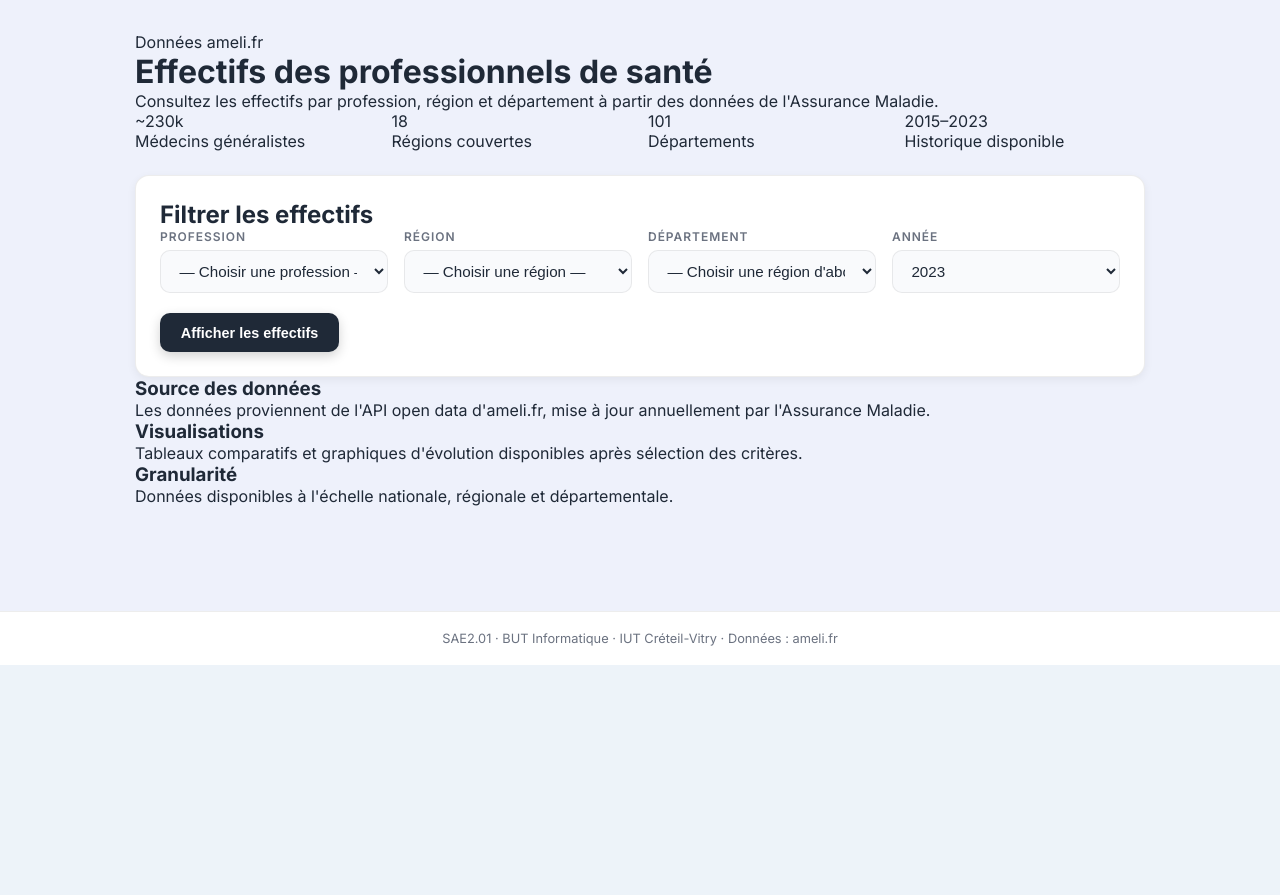
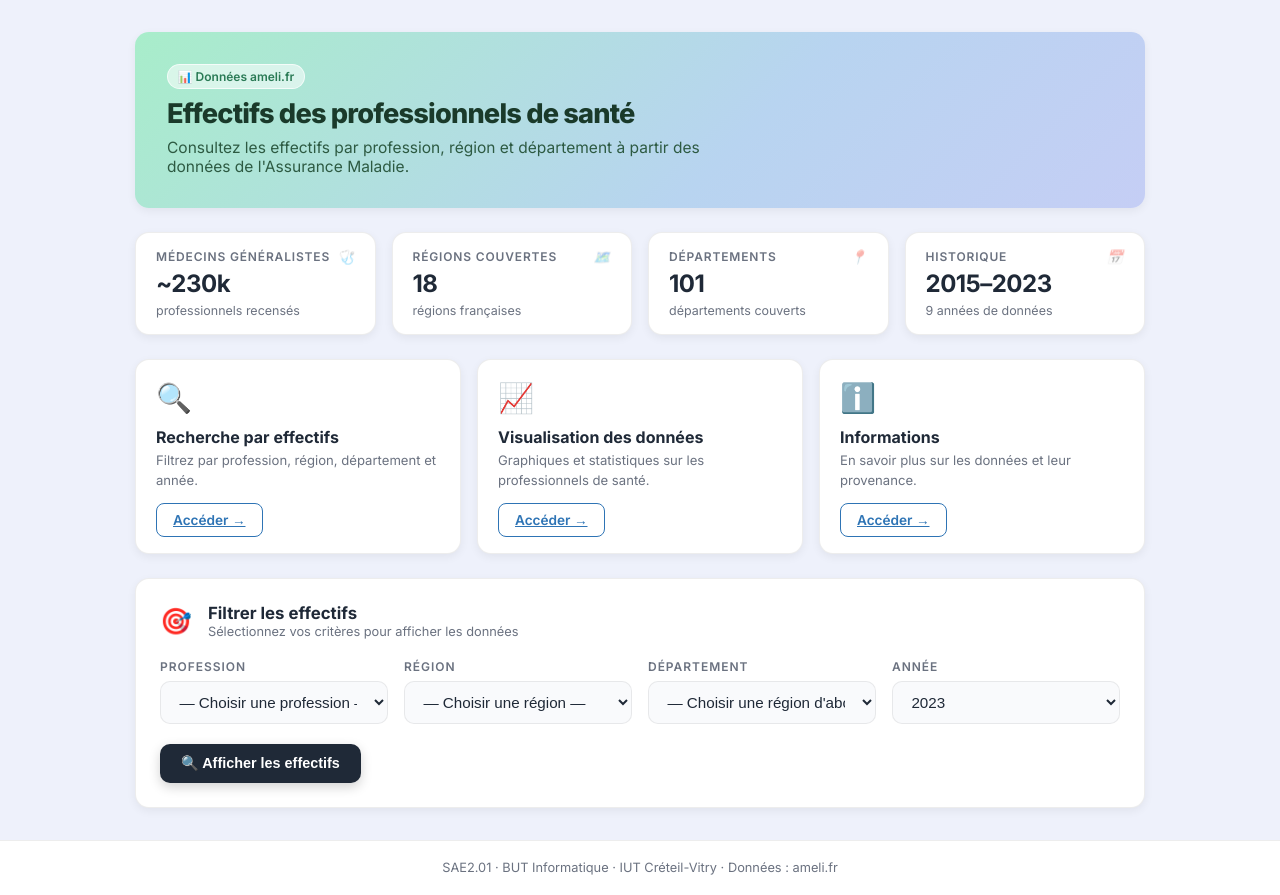
Before and after one commit to SAE201-final-S2/SAE201_DeploiementWeb, a Flask app: page / in a window 1280 px wide. Shown: the part 135-1030 px from the top of the page. Before the commit the page ends 800 px from the top, so only its background shows below. Run offline with Flask 3, Linux system fonts and the light colour scheme; data comes from the database, SQL or seed files in the repository.

Commit message:
Refactor accueil.html layout and update content

```diff
--- a/templates/accueil.html
+++ b/templates/accueil.html
@@ -4,35 +4,76 @@
 
 {% block contenu %}
 
-<div class="hero">
-    <span class="badge">
-        <i class="ti ti-heart-rate-monitor"></i> Données ameli.fr
-    </span>
+<!-- ── Hero ── -->
+<div class="hero-section">
+    <div class="hero-text">
+        <span class="tag">📊 Données ameli.fr</span>
         <h1>Effectifs des professionnels de santé</h1>
         <p>Consultez les effectifs par profession, région et département à partir des données de l'Assurance Maladie.</p>
     </div>
+</div>
 
+<!-- ── Stats ── -->
 <div class="stats-row">
-    <div class="stat">
-        <div class="stat-val">~230k</div>
-        <div class="stat-lbl">Médecins généralistes</div>
+    <div class="stat-card">
+        <div class="stat-label">Médecins généralistes <i>🩺</i></div>
+        <div class="stat-value">~230k</div>
+        <div class="stat-sub">professionnels recensés</div>
     </div>
-    <div class="stat">
-        <div class="stat-val">18</div>
-        <div class="stat-lbl">Régions couvertes</div>
+    <div class="stat-card">
+        <div class="stat-label">Régions couvertes <i>🗺️</i></div>
+        <div class="stat-value">18</div>
+        <div class="stat-sub">régions françaises</div>
     </div>
-    <div class="stat">
-        <div class="stat-val">101</div>
-        <div class="stat-lbl">Départements</div>
+    <div class="stat-card">
+        <div class="stat-label">Départements <i>📍</i></div>
+        <div class="stat-value">101</div>
+        <div class="stat-sub">départements couverts</div>
     </div>
-    <div class="stat">
-        <div class="stat-val">2015–2023</div>
-        <div class="stat-lbl">Historique disponible</div>
+    <div class="stat-card">
+        <div class="stat-label">Historique <i>📅</i></div>
+        <div class="stat-value">2015–2023</div>
+        <div class="stat-sub">9 années de données</div>
     </div>
 </div>
 
+<!-- ── Cards d'accès rapide ── -->
+<div class="quick-cards">
+    <div class="quick-card">
+        <div class="quick-icon">🔍</div>
+        <div class="quick-body">
+            <h3>Recherche par effectifs</h3>
+            <p>Filtrez par profession, région, département et année.</p>
+        </div>
+        <a href="{{ url_for('effectifs.afficher') }}" class="btn btn-outline">Accéder →</a>
+    </div>
+    <div class="quick-card">
+        <div class="quick-icon">📈</div>
+        <div class="quick-body">
+            <h3>Visualisation des données</h3>
+            <p>Graphiques et statistiques sur les professionnels de santé.</p>
+        </div>
+        <a href="{{ url_for('data.index') }}" class="btn btn-outline">Accéder →</a>
+    </div>
+    <div class="quick-card">
+        <div class="quick-icon">ℹ️</div>
+        <div class="quick-body">
+            <h3>Informations</h3>
+            <p>En savoir plus sur les données et leur provenance.</p>
+        </div>
+        <a href="{{ url_for('informations.index') }}" class="btn btn-outline">Accéder →</a>
+    </div>
+</div>
+
+<!-- ── Formulaire ── -->
 <div class="form-card">
-    <h2><i class="ti ti-filter"></i> Filtrer les effectifs</h2>
+    <div class="form-card-header">
+        <span class="form-card-icon">🎯</span>
+        <div>
+            <h2>Filtrer les effectifs</h2>
+            <p class="form-card-sub">Sélectionnez vos critères pour afficher les données</p>
+        </div>
+    </div>
     <form action="{{ url_for('effectifs.afficher') }}" method="get">
         <div class="form-grid">
             <div class="field">
@@ -69,26 +110,9 @@
             </div>
         </div>
         <div class="form-actions">
-            <button type="submit" class="btn">
-                <i class="ti ti-search"></i> Afficher les effectifs
-            </button>
+            <button type="submit" class="btn">🔍 Afficher les effectifs</button>
         </div>
     </form>
-</div>
-
-<div class="info-row">
-    <div class="info-card">
-        <h3><i class="ti ti-database"></i> Source des données</h3>
-        <p>Les données proviennent de l'API open data d'ameli.fr, mise à jour annuellement par l'Assurance Maladie.</p>
-    </div>
-    <div class="info-card">
-        <h3><i class="ti ti-chart-bar"></i> Visualisations</h3>
-        <p>Tableaux comparatifs et graphiques d'évolution disponibles après sélection des critères.</p>
-    </div>
-    <div class="info-card">
-        <h3><i class="ti ti-map-pin"></i> Granularité</h3>
-        <p>Données disponibles à l'échelle nationale, régionale et départementale.</p>
-    </div>
 </div>
 
 <script>
```
Lines whose indentation alone changed are shown as unchanged.
